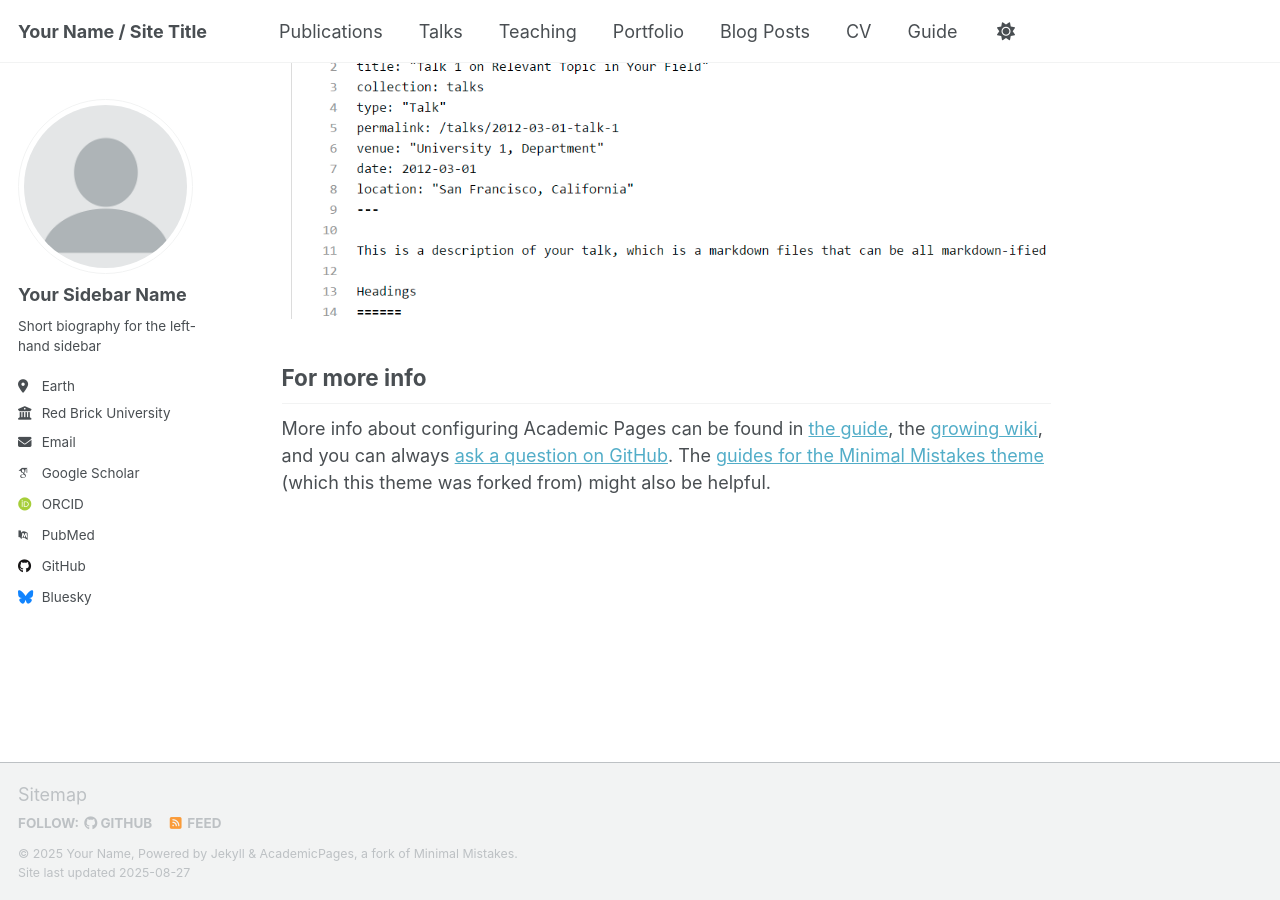
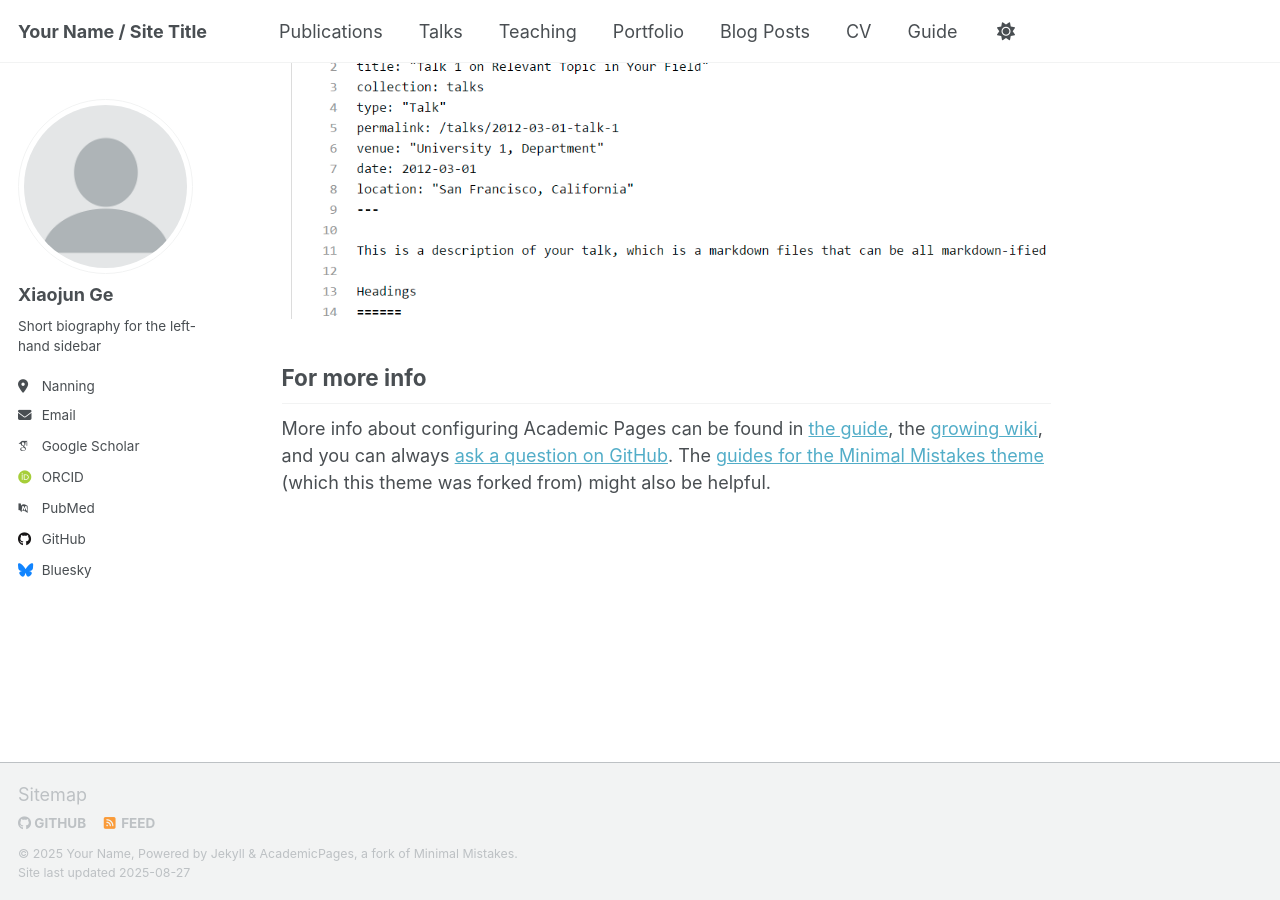
Before and after one commit to gexiaojun1201/Xiaojun_Ge.github.io, a Jekyll site: the page built from _pages/about.md, in a window 1280 px wide and 900 px high, scrolled down 2880 px. Built offline with Jekyll 4.4.1, drawn with Linux system fonts in a browser that asks for light colours; some web fonts are replaced; a script that is not in the unit is left out.

Commit message:
Update _config.yml

```diff
--- a/_config.yml
+++ b/_config.yml
@@ -7,15 +7,15 @@
 # server process.
 
 # Basic Site Settings
-locale                   : "en-US"
+locale                   : "China"
 site_theme               : "default" # Currently available options are "default", "air"
 title                    : "Your Name / Site Title"
 title_separator          : "-"
 name                     : &name "Your Name"
 description              : &description "personal description"
-url                      : https://academicpages.github.io # the base hostname & protocol for your site e.g. "https://[your GitHub username].github.io" or if you already have some other page hosted on Github then use "https://[your GitHub username].github.io/[Your Repo Name]"
+url                      : "https://gexiaojun1201.github.io" # the base hostname & protocol for your site e.g. "https://[your GitHub username].github.io" or if you already have some other page hosted on Github then use "https://[your GitHub username].github.io/[Your Repo Name]"
 baseurl                  : "" # the subpath of your site, e.g. "/blog"
-repository               : "academicpages/academicpages.github.io"
+repository               : "gexiaojun1201/academicpages.github.io"
 
 # Site Author - The following control what appear as part of the author content on the side bar.
 #               If a field is blank the icon and link will not appear, otherwise it will be shown.
@@ -23,13 +23,13 @@ repository               : "academicpages/academicpages.github.io"
 author:
   # Biographic information
   avatar           : "profile.png"
-  name             : "Your Sidebar Name"
+  name             : "Xiaojun Ge"
   pronouns         : # example: "she/her"
   bio              : "Short biography for the left-hand sidebar"
-  location         : "Earth"
-  employer         : "Red Brick University"
-  uri              : # URL
-  email            : "none@example.org"
+  location         : "Nanning"
+ # employer         : "Red Brick University"
+ # uri              : # URL
+  email            : "2019023441@m.scnu.edu.cn"
 
   # Academic websites
   academia         : # URL
```
